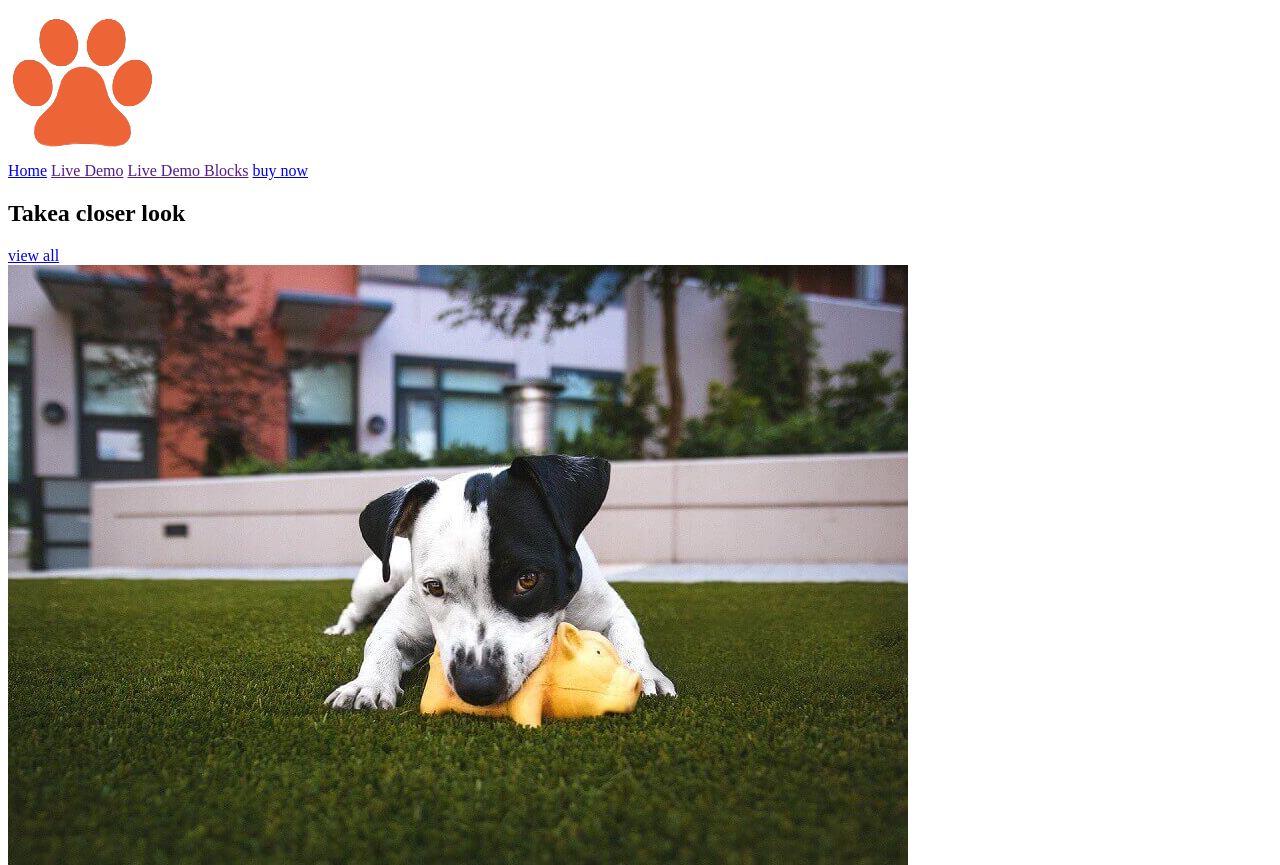
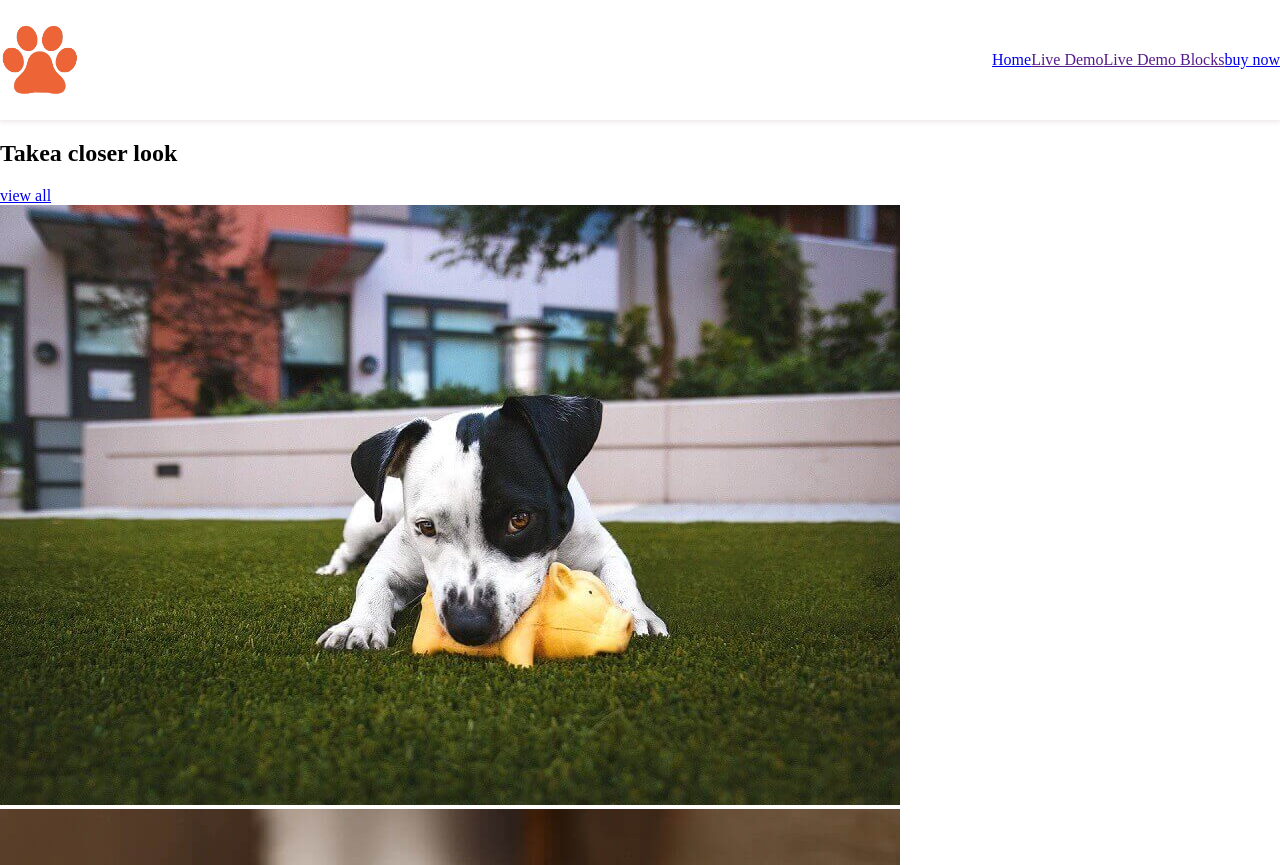
Before and after one commit to Liluminalia/202210-W-CH4-SARAFLORES, a website: page index.html in a window 1280 px wide. Shown: the top 865 px of the page. Drawn offline with Linux system fonts and the light colour scheme.

Commit message:
updating css

```diff
--- a/index.html
+++ b/index.html
@@ -10,7 +10,7 @@
 </head>
 <body>
     <header>
-        <section>
+        <section class="navigation">
             <img src="./images/logo2.png" alt="">
             <nav>
                 <a href="./index.html">Home</a>
--- a/sass/style.scss
+++ b/sass/style.scss
@@ -0,0 +1,40 @@
+*,*::after,::before{
+    box-sizing: border-box;
+}
+html,body{
+    margin: 0;
+    padding: 0;
+    min-height: 100vh;
+}
+body{
+
+    display: flex;
+    flex-direction: column;
+    justify-content: space-between;
+
+}
+header{
+    display: flex;
+    flex-direction:column;
+    justify-content: space-between;
+}
+.navigation{
+    display: flex;
+    flex-direction: row;
+    flex-wrap: nowrap;
+    align-items: center;
+    justify-content: space-between;
+    box-shadow: 0 1px 5px 1px rgb(237, 232, 232);
+    min-height: 15vh;
+    img{
+        height: 10vh;
+        display: flex;
+        align-items: flex-start;
+    }
+    nav{
+        display: flex;
+        flex-direction: row;
+        justify-content: space-evenly;
+
+    }
+}
```
Also changed, not shown: css/style.css, 1 other file.
